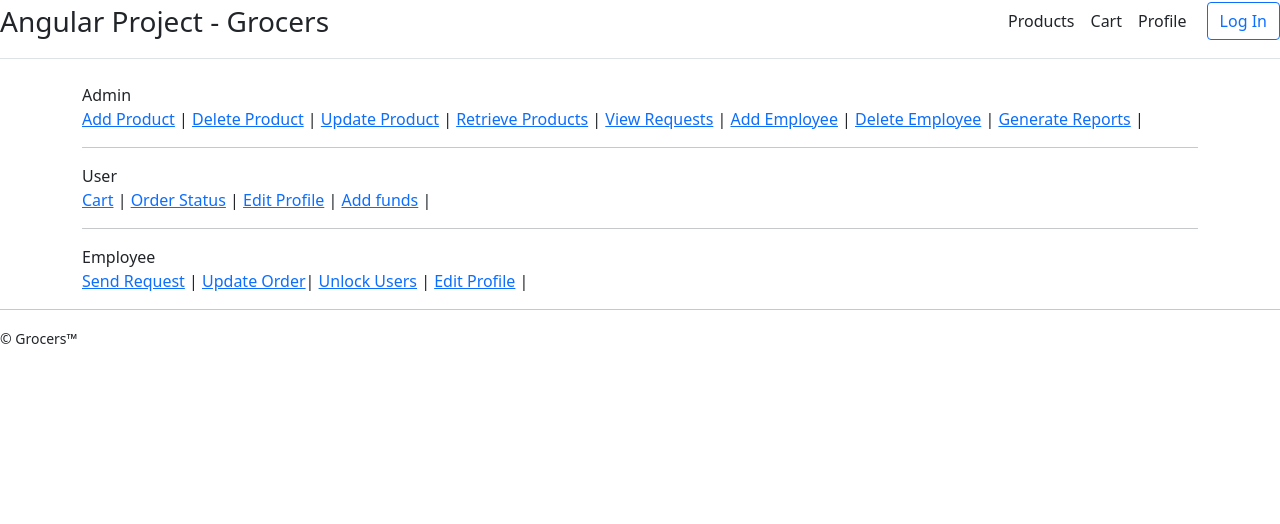
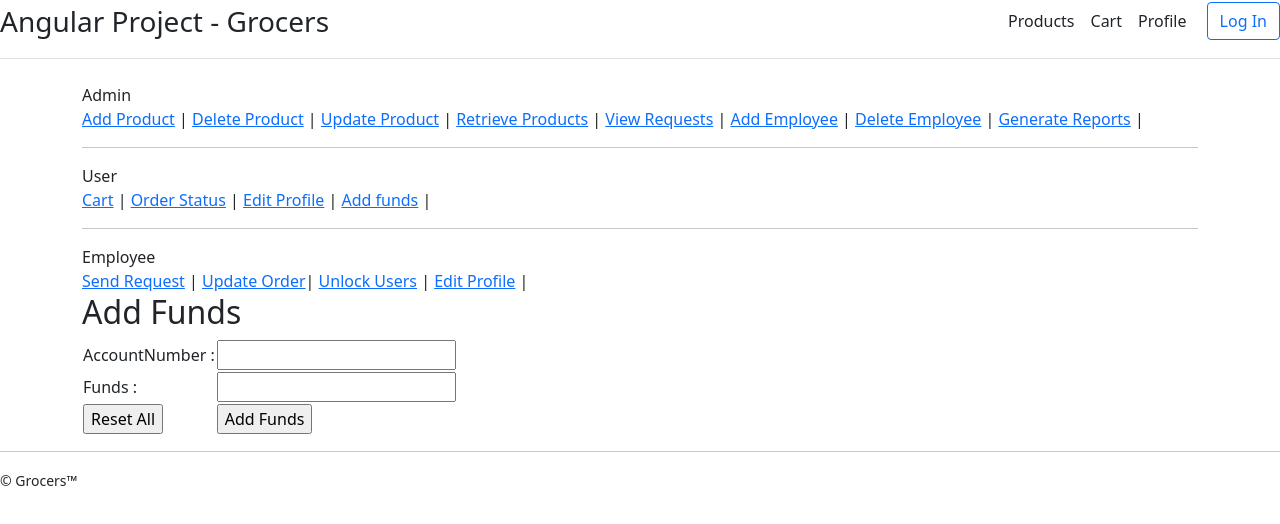
Before and after one commit to TCS-meanstack-16/Capstone-Project, an Angular app in the folder Frontend/product-grocers/: page /add-funds in a window 1280 px wide. Before the commit this address led to /. Shown: the top 524 px of the page. Built offline with nearby package versions, Linux system fonts and the light colour scheme.

Commit message:
add funds component

```diff
--- /dev/null
+++ b/Frontend/product-grocers/src/app/add-funds/add-funds.component.html
@@ -0,0 +1,18 @@
+<div>
+    <form #userRef="ngForm" (ngSubmit)="addFunds(userRef.value)">
+        <h2>Add Funds</h2>
+        <table>
+
+            <tr>  <td>  <label for="name">AccountNumber :</label>  </td>
+              <td><input type="number" name="account" id="acc" required  ngModel/></td></tr>
+
+            <tr><td>  <label for="lname">Funds :</label></td>
+              <td>  <input type="number" name="funds" id="fund" required ngModel/></td></tr>
+
+
+          <tr> <td> <input type="reset" value="Reset All" class="submit" name="reset" id="reset" /></td>
+          <td>  <input type="submit" value="Add Funds" class="submit" name="submit" id="submit" /></td></tr>
+
+      </table>
+    </form>
+</div>
--- /dev/null
+++ b/Frontend/product-grocers/src/app/add-funds/add-funds.component.ts
@@ -0,0 +1,23 @@
+import { Component, OnInit } from '@angular/core';
+import { UserService } from '../services/user.service';
+
+@Component({
+  selector: 'app-add-funds',
+  templateUrl: './add-funds.component.html',
+  styleUrls: ['./add-funds.component.css']
+})
+export class AddFundsComponent implements OnInit {
+
+  constructor(public usrService: UserService) { }
+
+  userId = 2
+  ngOnInit(): void {
+  }
+
+  addFunds(userRef:any){
+    this.usrService.addFunds({userId: this.userId, funds: userRef.funds}).subscribe((result: string) => {
+      console.log(result)
+    });
+  }
+
+}
--- a/Frontend/product-grocers/src/app/app.module.ts
+++ b/Frontend/product-grocers/src/app/app.module.ts
@@ -35,6 +35,7 @@ import { ProductItemComponent } from './cart/product-list/product-item/product-i
 import { CheckoutCartComponent } from './cart/checkout-cart/checkout-cart.component';
 import { AddEmployeeComponent } from './add-employee/add-employee.component';
 import { DeleteEmployeeComponent } from './delete-employee/delete-employee.component';
+import { AddFundsComponent } from './add-funds/add-funds.component';
 
 
 
@@ -71,6 +72,7 @@ import { DeleteEmployeeComponent } from './delete-employee/delete-employee.compo
     ProductListComponent,
     ProductItemComponent,
     CheckoutCartComponent,
+    AddFundsComponent,
 
   ],
   imports: [
@@ -95,7 +97,9 @@ import { DeleteEmployeeComponent } from './delete-employee/delete-employee.compo
       {path: 'checkout-cart', component: CheckoutCartComponent},
       {path: 'add-employee', component: AddEmployeeComponent},
       {path: 'delete-employee', component: DeleteEmployeeComponent},
-      {path: 'generate-reports', component: GenerateReportsComponent}
+      {path: 'generate-reports', component: GenerateReportsComponent},
+      {path: 'add-funds', component: AddFundsComponent},
+
 
     ]),
     AppRoutingModule,
```
Also changed, not shown: Frontend/product-grocers/src/app/add-funds/add-funds.component.css (added), 1 other file (tests, documents, lock files or other folders).
